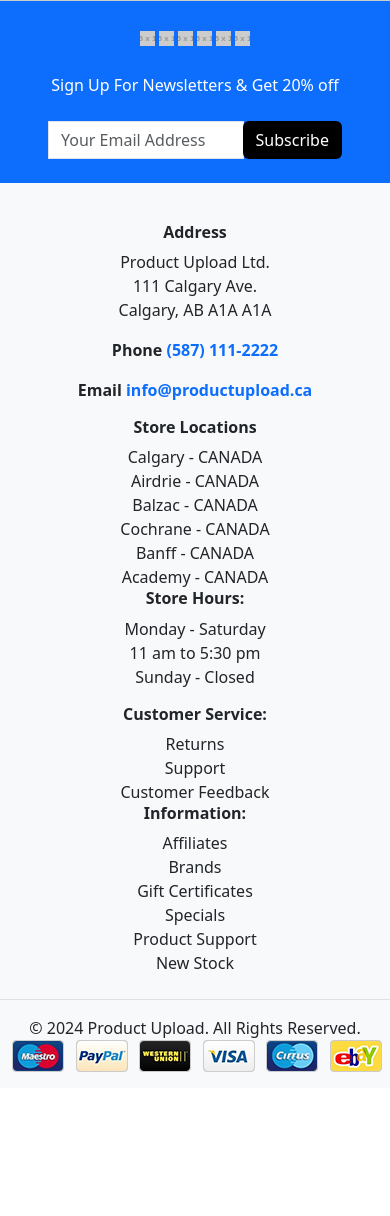
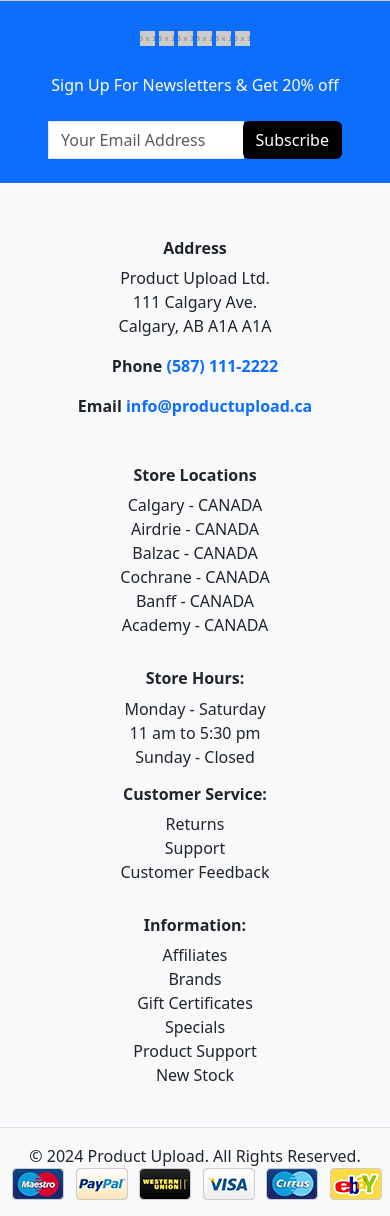
Before and after one commit to Zwill1/PHP-PRODUCT-UPLOAD-V2, a PHP site: page /PHP-PRODUCT-UPLOAD-v2/index.php in a window 390 px wide. Shown: the part 1634-2850 px from the top of the page. Before the commit the page ends 2706 px from the top, so only its background shows below. Run offline with PHP 8.4, Linux system fonts and the light colour scheme; grey boxes labelled with a size stand in for pictures from a placeholder-image service; data that the repository does not hold is empty; some libraries are stand-ins or nearby versions.

Commit message:
mobile changes to footer with additional padding

```diff
--- a/assets/footer.php
+++ b/assets/footer.php
@@ -1,7 +1,7 @@
     <footer class="bg-body-tertiary pb-3 pt-3">
         <div class="container border-bottom">
             <div class="row py-4">
-                <div class="col-sm-12 col-md-3 text-center text-sm-center text-md-start">
+                <div class="col-sm-12 col-md-6 col-lg-3 text-center text-sm-center text-md-start py-3 py-lg-0">
                     <h6 class="fw-bold">Address</h6>
                     <p class="mb-0">Product Upload Ltd.</p>
                     <p class="mb-0">111 Calgary Ave.</p>
@@ -9,7 +9,7 @@
                     <p class="fw-bold">Phone <a href="#" class="text-decoration-none">(587) 111-2222</a></p>
                     <p class="fw-bold">Email <a href="#" class="text-decoration-none">info@productupload.ca</a></p>
                 </div>
-                <div class="col-sm-12 col-md-3 text-center text-sm-center text-md-start">
+                <div class="col-sm-12 col-md-6 col-lg-3 text-center text-sm-center text-md-start py-3 py-lg-0">
                     <h6 class="fw-bold">Store Locations</h6>
                     <p class="mb-0">Calgary - CANADA</p>
                     <p class="mb-0">Airdrie - CANADA</p>
@@ -18,7 +18,7 @@
                     <p class="mb-0">Banff - CANADA</p>
                     <p class="mb-0">Academy - CANADA</p>
                 </div>
-                <div class="col-sm-12 col-md-3 text-center text-sm-center text-md-start">
+                <div class="col-sm-12 col-md-6 col-lg-3 text-center text-sm-center text-md-start py-3 py-lg-0">
                     <div>
                         <h6 class="fw-bold">Store Hours:</h6>
                         <p class="mb-0">Monday - Saturday</p>
@@ -32,7 +32,7 @@
                         <p class="mb-0">Customer Feedback</p>
                     </div>
                 </div>
-                <div class="col-sm-12 col-md-3 text-center text-sm-center text-md-start">
+                <div class="col-sm-12 col-md-6 col-lg-3 text-center text-sm-center text-md-start py-3 py-lg-0">
                     <h6 class="fw-bold">Information:</h6>
                     <p class="mb-0">Affiliates</p>
                     <p class="mb-0">Brands</p>
```
